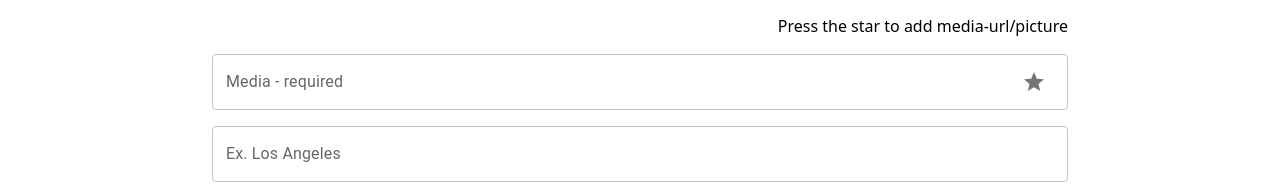
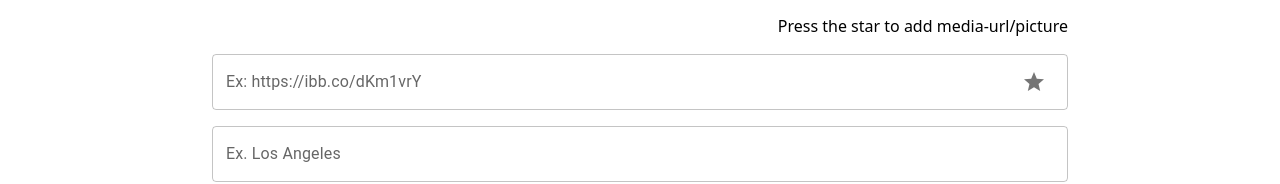
Before and after one commit to akeek/holidaze-pe-sae, a React (Create React App) app: page /newVenue in a window 1280 px wide. Shown: the part 359-543 px from the top of the page. Built offline with nearby package versions, Linux system fonts and the light colour scheme.

Commit message:
labelchange

```diff
--- a/src/pages/newVenue/newVenue.js
+++ b/src/pages/newVenue/newVenue.js
@@ -173,7 +173,7 @@ function NewVenueForm() {
             <div>
                 <TextField
                     id="media1"
-                    label="Media - required"
+                    label="Ex: https://ibb.co/dKm1vrY"
                     name="media"
                     type="url"
                     defaultValue=""
```
